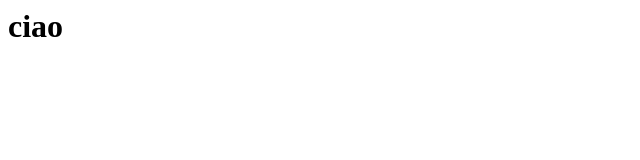
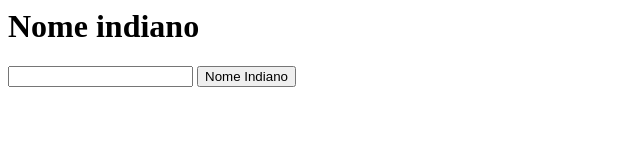
Before and after one commit to toplus/firstApp, a plain HTML site: page index.html in a window 1280 px wide. Shown: the whole page, without its empty margins (0-640 px from the left). Drawn offline with Linux system fonts and the light colour scheme.

Commit message:
added js

```diff
--- a/index.html
+++ b/index.html
@@ -1,7 +1,11 @@
 <html>
 	<head>
+		<script type="text/javascript" src="./js/funzioni.js"></script>
 	</head>
 	<body>
-		<h1>ciao</h1>
+		<h1>Nome indiano</h1>
+		<input type="text" name="nome"></input>
+		<input type="button" name="traduci" value="Nome Indiano" onclick="traduci(nome)">
+		<div id="nome2"></div>
 	</body>
 </html>
--- /dev/null
+++ b/js/funzioni.js
@@ -0,0 +1,3 @@
+function traduci( nome ){
+	document.getElementById("nome2").innerHTML = "Rutto di culo";
+}
```
